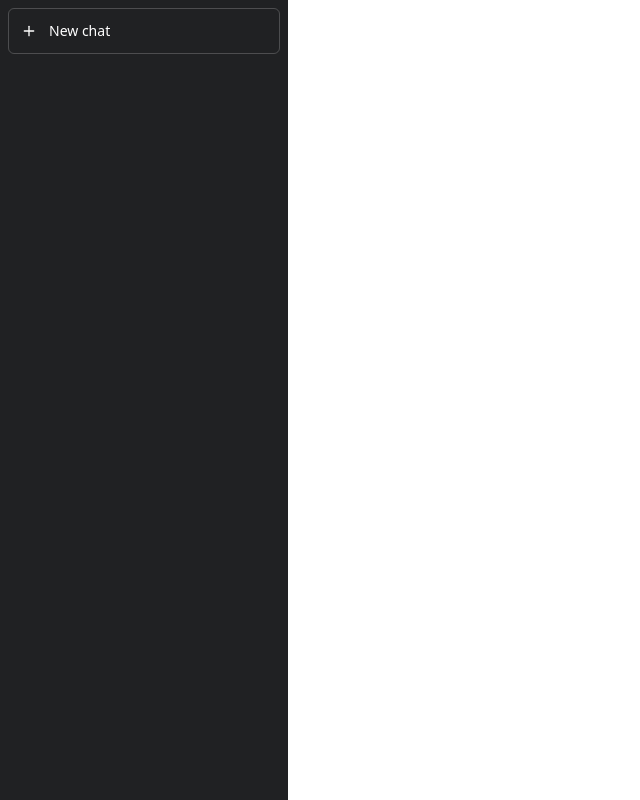
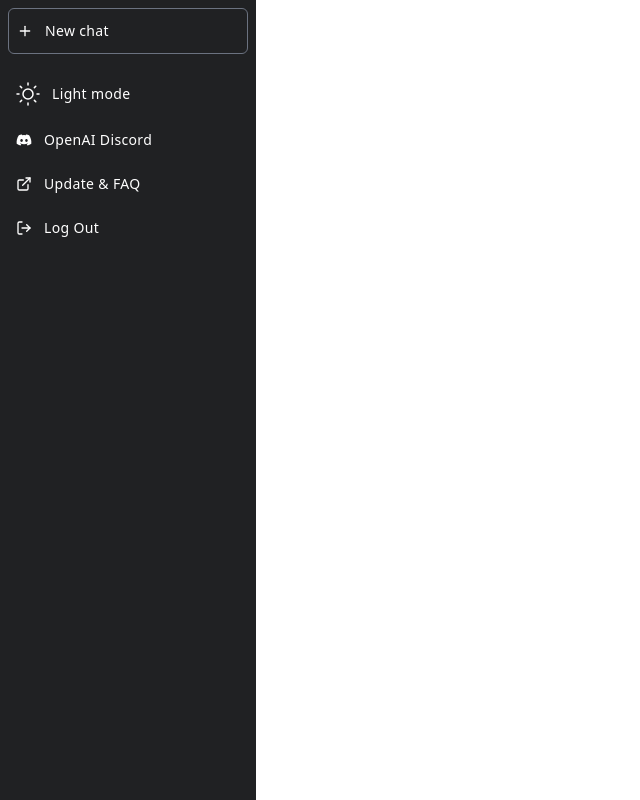
Before and after one commit to yassinbenmansour/ChatGPT-Clone, a React (Create React App) app in the folder my_chatgpt/: page / in a window 1280 px wide. Shown: the whole page, without its empty margins (0-640 px from the left). Built offline with nearby package versions, Linux system fonts and the light colour scheme.

Commit message:
new chat

```diff
--- a/my_chatgpt/src/App.js
+++ b/my_chatgpt/src/App.js
@@ -1,14 +1,25 @@
 import React from 'react'
 import Leftsection from './Components/leftsection/Leftsection'
 
+import {
+  DiscordIcon,
+  ExternalLinkIcon,
+  LogOutIcon,
+  SunIcon,
+} from "./constants/index";
+
+
 export default function App() {
+  const title = ['Light mode','OpenAI Discord','Update & FAQ','Log Out'];
+  const icon = [
+    <SunIcon/>,
+    <DiscordIcon />,
+    <ExternalLinkIcon />,
+    <LogOutIcon />,
+  ];
   return (
     <div>
-
-      <Leftsection />
-
-
-
+      <Leftsection title={title} icon={icon} />
     </div>
   )
 }
--- a/my_chatgpt/src/Components/leftsection/Leftsection.jsx
+++ b/my_chatgpt/src/Components/leftsection/Leftsection.jsx
@@ -1,21 +1,40 @@
 import React from 'react'
 import {
-    DiscordIcon,
-    ExternalLinkIcon,
-    LogOutIcon,
     PlusIcon,
-    SunIcon,
   } from "../../constants";
 
-export default function Leftsection() {
+export default function Leftsection(props) {
   return (
-    <div className='flex w-72 bg-black h-screen'>
-      <div className='m-2 w-full'>
-        <a href='new' className="flex py-3 px-3 items-center gap-3 rounded-md hover:bg-gray-500/10 transition-colors duration-200 text-white cursor-pointer text-sm flex-shrink-0 border border-white/20">
-              <PlusIcon />
-              New chat
-        </a>
+    <div className='flex w-64 bg-black h-screen flex-col'>
+      <div className='m-2 w-60'>
+       <a href="new chtat" className='flex items-center cursor-pointer gap-3 hover:bg-gray-500/10  border border-gray-500 rounded-md py-3 px-2 tracking-wide duration-150 transition-colors  text-sm text-white  '>
+        <PlusIcon/>
+        New chat
+       </a>
       </div>
+
+
+
+      <div className="m-2 w-60">
+
+
+
+        <ul>
+            {props.title.map((title, index) => (
+        <li key={index}>
+          <a href="" className='flex items-center cursor-pointer gap-3 hover:bg-gray-500/10  rounded-md py-3 px-2 tracking-wide duration-150 transition-colors  text-sm text-white  '>
+            {props.icon[index]}
+            {title}
+            </a>
+        </li>
+      ))}
+    </ul>
+
+       </div>
+
+
+
+
     </div>
   )
 }
```
